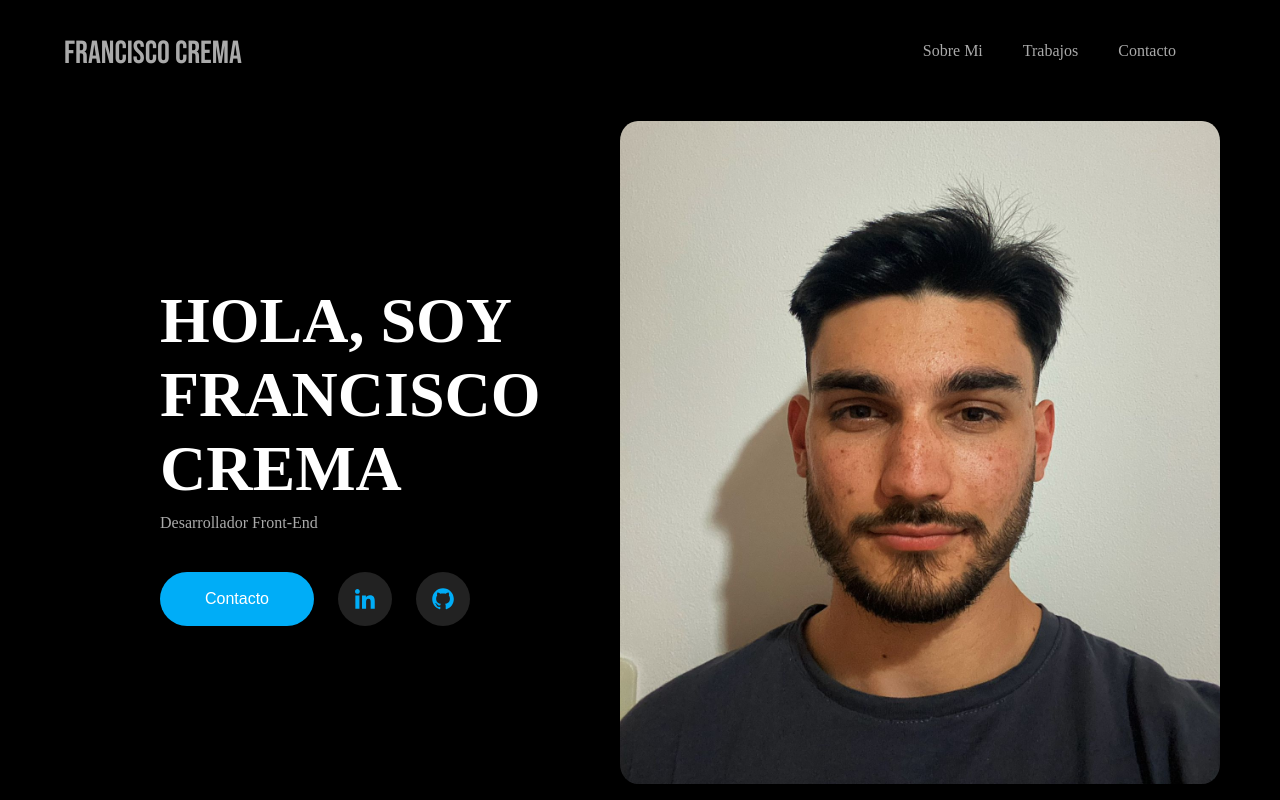
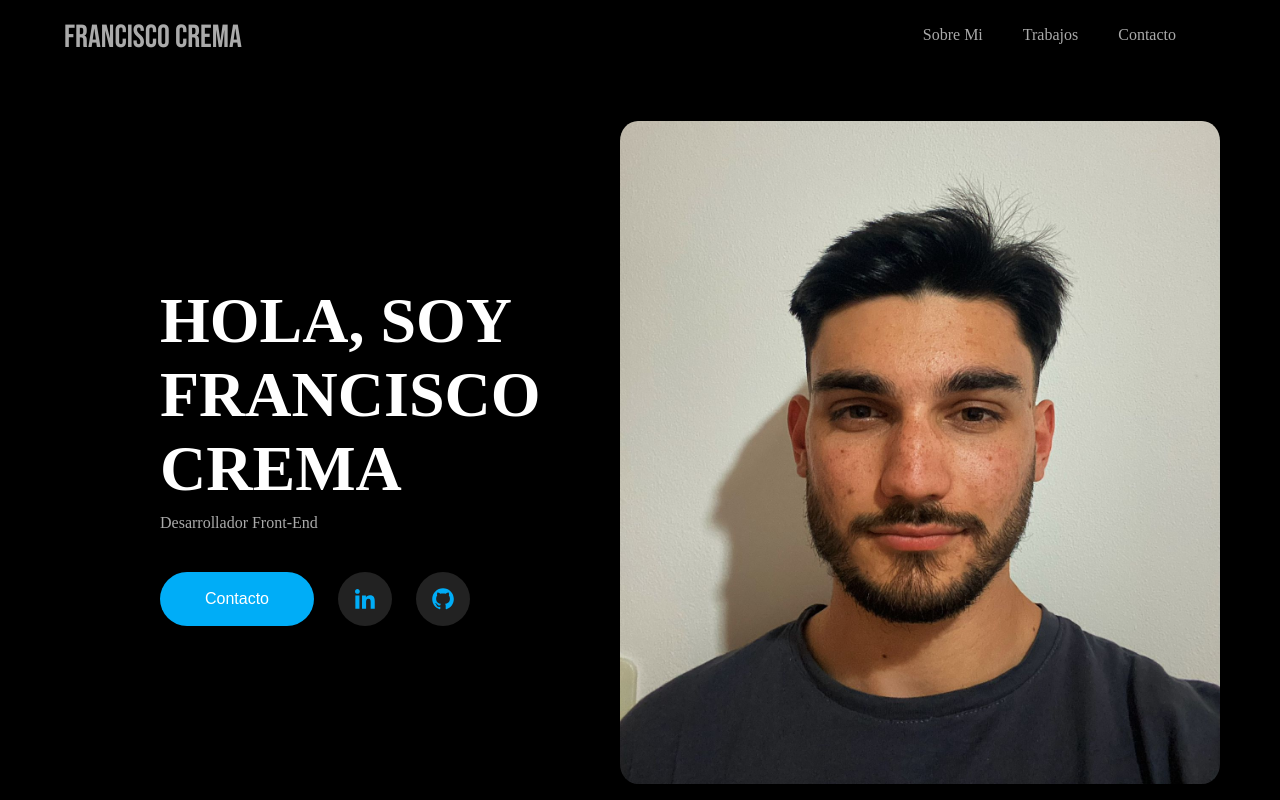
Before and after one commit to FranciscoCrema/Portfolio-V2, a Next.js app: page / in a window 1280 px wide. Shown: the top 800 px of the page. Built offline with nearby package versions, Linux system fonts and the light colour scheme.

Commit message:
quick fixes in navbar

```diff
--- a/src/app/page.tsx
+++ b/src/app/page.tsx
@@ -6,12 +6,14 @@ import Work from "@/components/sections/Work";
 
 export default function Home() {
   return (
-    <div className="pageContainer">
+    <>
       <NavBar />
-      <Hero />
-      <Work />
-      <AboutMe />
-      <Footer />
-    </div>
+      <div className="pageContainer">
+        <Hero />
+        <Work />
+        <AboutMe />
+        <Footer />
+      </div>
+    </>
   );
 }
--- a/src/components/layouts/Navbar/NavBar.module.scss
+++ b/src/components/layouts/Navbar/NavBar.module.scss
@@ -6,7 +6,7 @@
   display: flex;
   justify-content: space-between;
   align-items: center;
-  padding: 20px 0 20px 0;
+  padding: 20px 5vw 20px 5vw;
   position: sticky;
   top: 0;
   z-index: 100;
--- a/src/content/index.ts
+++ /dev/null
@@ -1,2 +0,0 @@
-export * from "./nav";
-export * from "./hero";
```
